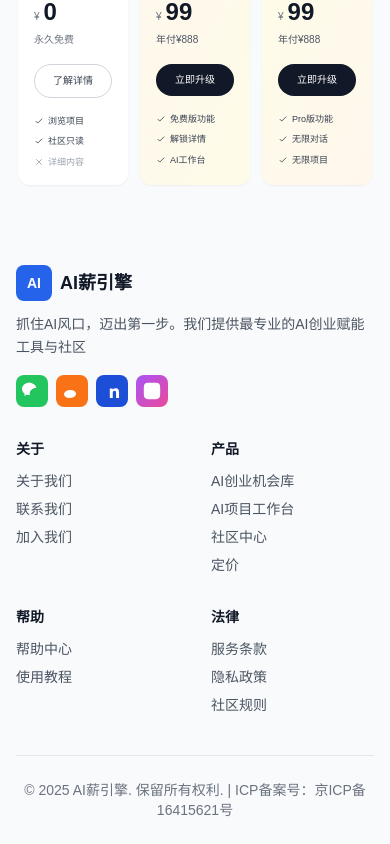
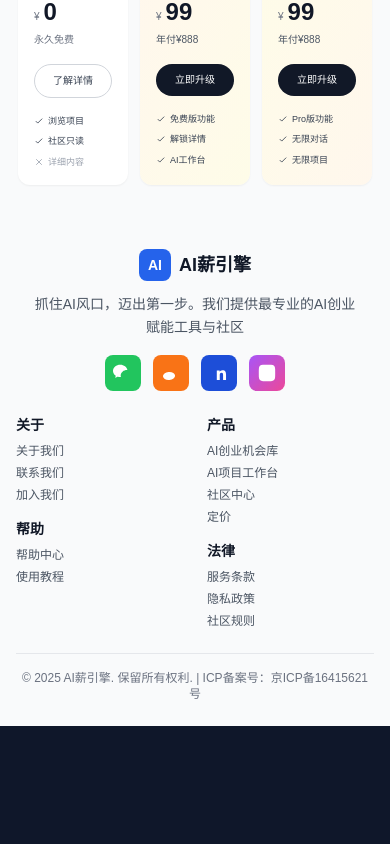
Before and after one commit to pikecode/aisalaryengine, a Vue app: page / in a window 390 px wide. Shown: the part 5761-6605 px from the top of the page. After the commit the page ends 6487 px from the top, so only its background shows below. Built offline with nearby package versions, Linux system fonts and the light colour scheme.

Commit message:
feat(mobile): 优化AppFooter移动端布局
- 移动端采用居中品牌展示和2列链接布局
- 社交图标居中显示，增大点击区域
- 桌面端保持原有5列网格布局
- 优化移动端字体大小和间距
- 修复语法错误确保组件正常渲染

```diff
--- a/src/components/common/AppFooter.vue
+++ b/src/components/common/AppFooter.vue
@@ -1,9 +1,89 @@
 <template>
-  <footer class="bg-gray-50 text-gray-600 pt-12 pb-6">
+  <footer class="bg-gray-50 text-gray-600 pt-8 md:pt-12 pb-6">
     <div class="max-w-7xl mx-auto px-4 md:px-6">
-      <div class="grid grid-cols-2 md:grid-cols-5 gap-8 mb-10">
+
+      <!-- Mobile Layout -->
+      <div class="md:hidden">
+        <!-- Brand Section -->
+        <div class="text-center mb-6">
+          <div class="flex items-center justify-center gap-2 mb-3">
+            <div class="w-8 h-8 bg-blue-600 rounded-lg flex items-center justify-center text-white text-sm font-bold">AI</div>
+            <span class="text-gray-900 font-bold text-lg">AI薪引擎</span>
+          </div>
+          <p class="text-sm leading-relaxed text-gray-600 mb-4 px-4">抓住AI风口，迈出第一步。我们提供最专业的AI创业赋能工具与社区</p>
+
+          <!-- Social Icons -->
+          <div class="flex justify-center gap-3 mb-6">
+            <a href="#" class="w-9 h-9 rounded-lg bg-green-500 hover:bg-green-600 flex items-center justify-center transition-colors">
+              <svg class="w-5 h-5 text-white" fill="currentColor" viewBox="0 0 24 24"><path d="M8.691 2.188C3.891 2.188 0 5.476 0 9.53c0 2.212 1.17 4.203 3.002 5.55a.59.59 0 01.213.665l-.39 1.48c-.019.07-.048.141-.048.213 0 .163.13.295.29.295a.326.326 0 00.167-.054l1.903-1.114a.864.864 0 01.717-.098 10.16 10.16 0 002.837.403c.276 0 .543-.027.811-.05-.857-2.578.157-4.972 1.932-6.446 1.703-1.415 3.882-1.98 5.853-1.838-.576-3.583-4.196-6.348-8.596-6.348z"/></svg>
+            </a>
+            <a href="#" class="w-9 h-9 rounded-lg bg-orange-500 hover:bg-orange-600 flex items-center justify-center transition-colors">
+              <svg class="w-5 h-5 text-white" fill="currentColor" viewBox="0 0 24 24"><path d="M10.098 20.323c-3.977.391-7.414-1.406-7.672-4.02-.259-2.609 2.759-5.047 6.74-5.441 3.979-.394 7.413 1.404 7.671 4.018.259 2.6-2.759 5.049-6.739 5.443z"/></svg>
+            </a>
+            <a href="#" class="w-9 h-9 rounded-lg bg-blue-700 hover:bg-blue-800 flex items-center justify-center transition-colors">
+              <svg class="w-5 h-5 text-white" fill="currentColor" viewBox="0 0 24 24"><path d="M20.447 20.452h-3.554v-5.569c0-1.328-.027-3.037-1.852-3.037-1.853 0-2.136 1.445-2.136 2.939v5.667H9.351V9h3.414v1.561h.046c.477-.9 1.637-1.85 3.37-1.85 3.601 0 4.267 2.37 4.267 5.455v6.286z"/></svg>
+            </a>
+            <a href="#" class="w-9 h-9 rounded-lg bg-gradient-to-br from-purple-500 to-pink-500 hover:from-purple-600 hover:to-pink-600 flex items-center justify-center transition-colors">
+              <svg class="w-5 h-5 text-white" fill="currentColor" viewBox="0 0 24 24"><path d="M12 2.163c3.204 0 3.584.012 4.85.07 3.252.148 4.771 1.691 4.919 4.919.058 1.265.069 1.645.069 4.849 0 3.205-.012 3.584-.069 4.849-.149 3.225-1.664 4.771-4.919 4.919-1.266.058-1.644.07-4.85.07-3.204 0-3.584-.012-4.849-.07-3.26-.149-4.771-1.699-4.919-4.92-.058-1.265-.07-1.644-.07-4.849 0-3.204.013-3.583.07-4.849.149-3.227 1.664-4.771 4.919-4.919 1.266-.057 1.645-.069 4.849-.069z"/></svg>
+            </a>
+          </div>
+        </div>
+
+        <!-- Links Grid - Mobile -->
+        <div class="grid grid-cols-2 gap-6 mb-6">
+          <!-- Left Column -->
+          <div class="space-y-4">
+            <!-- 关于 -->
+            <div>
+              <h4 class="text-gray-900 font-semibold mb-2 text-sm">关于</h4>
+              <ul class="space-y-1.5 text-xs">
+                <li><a href="#" class="hover:text-gray-900 transition-colors">关于我们</a></li>
+                <li><a href="#" class="hover:text-gray-900 transition-colors">联系我们</a></li>
+                <li><a href="#" class="hover:text-gray-900 transition-colors">加入我们</a></li>
+              </ul>
+            </div>
+
+            <!-- 帮助 -->
+            <div>
+              <h4 class="text-gray-900 font-semibold mb-2 text-sm">帮助</h4>
+              <ul class="space-y-1.5 text-xs">
+                <li><a href="#" class="hover:text-gray-900 transition-colors">帮助中心</a></li>
+                <li><a href="#" class="hover:text-gray-900 transition-colors">使用教程</a></li>
+              </ul>
+            </div>
+          </div>
+
+          <!-- Right Column -->
+          <div class="space-y-4">
+            <!-- 产品 -->
+            <div>
+              <h4 class="text-gray-900 font-semibold mb-2 text-sm">产品</h4>
+              <ul class="space-y-1.5 text-xs">
+                <li><a href="#" class="hover:text-gray-900 transition-colors">AI创业机会库</a></li>
+                <li><a href="#" class="hover:text-gray-900 transition-colors">AI项目工作台</a></li>
+                <li><a href="#" class="hover:text-gray-900 transition-colors">社区中心</a></li>
+                <li><a href="#" class="hover:text-gray-900 transition-colors">定价</a></li>
+              </ul>
+            </div>
+
+            <!-- 法律 -->
+            <div>
+              <h4 class="text-gray-900 font-semibold mb-2 text-sm">法律</h4>
+              <ul class="space-y-1.5 text-xs">
+                <li><a href="#" class="hover:text-gray-900 transition-colors">服务条款</a></li>
+                <li><a href="#" class="hover:text-gray-900 transition-colors">隐私政策</a></li>
+                <li><a href="#" class="hover:text-gray-900 transition-colors">社区规则</a></li>
+              </ul>
+            </div>
+          </div>
+        </div>
+      </div>
+
+      <!-- Desktop Layout -->
+      <div class="hidden md:block">
+        <div class="grid grid-cols-5 gap-8 mb-10">
           <!-- Brand -->
-        <div class="col-span-2 md:col-span-1">
+          <div>
             <div class="flex items-center gap-2 mb-3">
               <div class="w-9 h-9 bg-blue-600 rounded-lg flex items-center justify-center text-white text-sm font-bold">AI</div>
               <span class="text-gray-900 font-bold text-lg">AI薪引擎</span>
@@ -65,8 +145,10 @@
             </ul>
           </div>
         </div>
+      </div>
 
-      <div class="border-t border-gray-200 pt-6 text-center text-sm text-gray-500">
+      <!-- Copyright -->
+      <div class="border-t border-gray-200 pt-4 md:pt-6 text-center text-xs md:text-sm text-gray-500">
         <p>© 2025 AI薪引擎. 保留所有权利. | ICP备案号：京ICP备16415621号</p>
       </div>
     </div>
```
Lines whose indentation alone changed are shown as unchanged.
